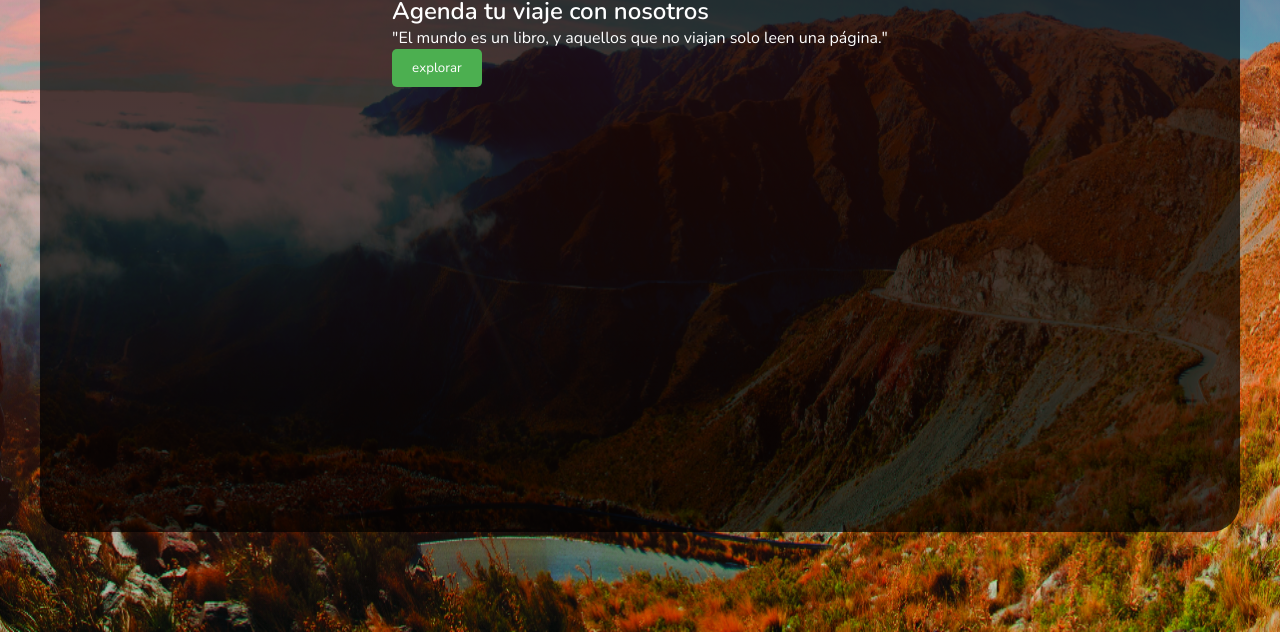
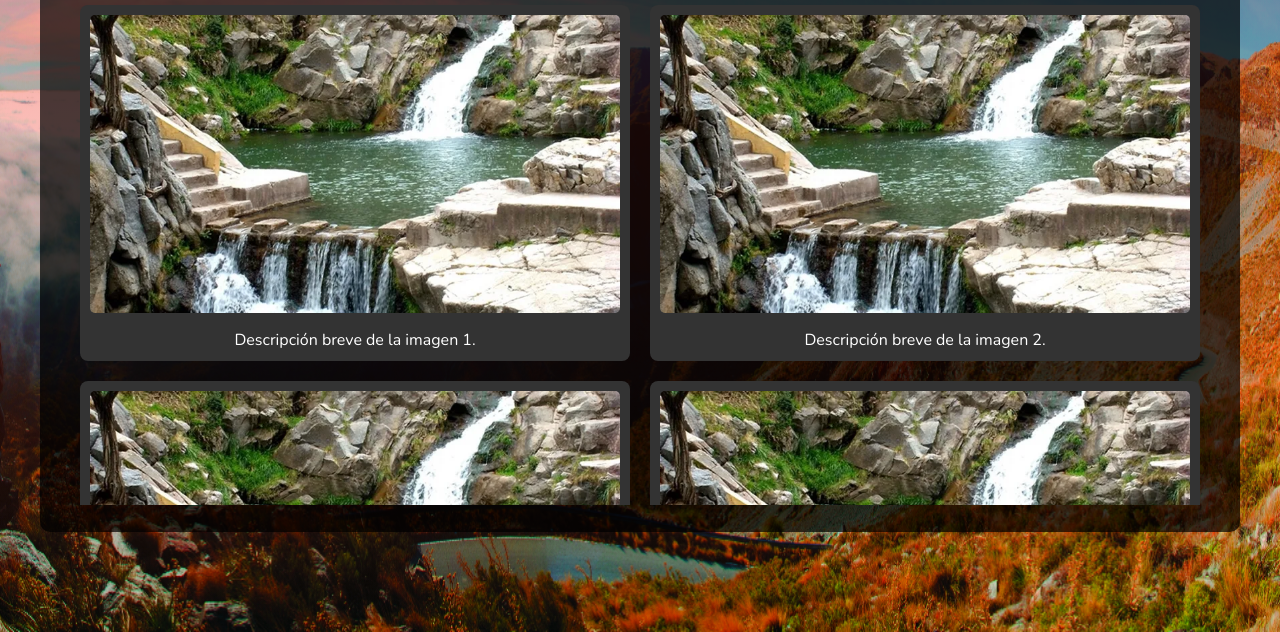
Before and after one commit to MarcosUlp/proyectoWeb, a plain HTML site: page Localidades.html in a window 1280 px wide. Shown: the part 168-800 px from the top of the page. Drawn offline with nearby package versions, Linux system fonts and the light colour scheme.

Commit message:
Localidades
contenido localidades actualizada

```diff
--- a/Css/estilo.css
+++ b/Css/estilo.css
@@ -25,11 +25,12 @@ body {
 .contenedor {
     width: 100%;
     height: 600px;
+    max-width: 1000px;
+    background-color: rgba(0, 0, 0, .7);
+    border-radius: 10px;
+    padding: 20px;
+    color: #fff;
     max-width: 1200px;
-    background-color: rgba(0, 0, 0, .7);
-    border-radius: 30px;
-    padding: 30px;
-    color: #fff;
 }
 
 .contenedor header {
@@ -80,6 +81,62 @@ body {
     flex-direction: column;
     height: 100%; /* O ajusta según la altura de la sección */
 }
+
+/* Estilo solo para la pagina "Localidades*/
+
+.Localidades .contenedor {
+    max-width: 1200px;
+    margin: 0 auto;
+    padding: 20px;
+    color: #fff;
+    background-color: rgba(0, 0, 0, 0.7);
+    border-radius: 10px;
+}
+
+.Localidades .contenido {
+    height: 520px; /* Fija la altura para que el contenedor no se expanda */
+    display: flex;
+    justify-content: center;
+    align-items: center;
+}
+
+.Localidades .tabla-contenido {
+    display: grid;
+    grid-template-columns: repeat(2, 1fr);
+    gap: 20px;
+    overflow-y: auto;
+    max-height: 100%; /* Limita la altura al 100% de .contenido */
+    padding: 20px;
+}
+
+.Localidades .item {
+    background-color: #333;
+    padding: 10px;
+    border-radius: 8px;
+    text-align: center;
+    color: white;
+}
+
+.Localidades .item img {
+    width: 100%;
+    height: auto;
+    border-radius: 5px;
+    margin-bottom: 10px;
+}
+
+.Localidades .tabla-contenido::-webkit-scrollbar {
+    width: 8px;
+}
+
+.Localidades .tabla-contenido::-webkit-scrollbar-thumb {
+    background-color: #888;
+    border-radius: 4px;
+}
+
+.Localidades .tabla-contenido::-webkit-scrollbar-thumb:hover {
+    background-color: #555;
+}
+
 .text-content {
     display: flex;
     width: 45%;
--- a/Localidades.html
+++ b/Localidades.html
@@ -8,7 +8,7 @@
     <script src="js/apps.js" defer></script>
 </head>
 
-<body>
+<body class="Localidades">
 
     <section class="contenedor">
         <header>
@@ -26,24 +26,37 @@
         </header>
 
         <div class="contenido">
-
-            <div class="left">
-
-                <h2>Agenda tu viaje con nosotros</h2>
-
-                <p>"El mundo es un libro, y aquellos que no viajan solo leen una página."</p>
-
-                <button>explorar</button>
-
-                <div class="contacto">
-                    <a href="#"><i class="fa-brands fa-facebook"></i></a>
-                    <a href="#"><i class="fa-brands fa-x-twitter"></i></a>
-                    <a href="#"><i class="fa-brands fa-whatsapp"></i></a>
-                    <a href="#"><i class="fa-brands fa-telegram"></i></a>
+            <div class="tabla-contenido">
+                <div class="item">
+                    <img src="image/img2.webp" alt="Imagen 2">
+                    <p>Descripción breve de la imagen 1.</p>
                 </div>
-
+                <div class="item">
+                    <img src="image/img2.webp" alt="Imagen 2">
+                    <p>Descripción breve de la imagen 2.</p>
+                </div>
+                <div class="item">
+                    <img src="image/img2.webp" alt="Imagen 2">
+                    <p>Descripción breve de la imagen 3.</p>
+                </div>
+                <div class="item">
+                    <img src="image/img2.webp" alt="Imagen 2">
+                    <p>Descripción breve de la imagen 4.</p>
+                </div>
+                <div class="item">
+                    <img src="image/img2.webp" alt="Imagen 2">
+                    <p>Descripción breve de la imagen 4.</p>
+                </div>
+                <div class="item">
+                    <img src="image/img2.webp" alt="Imagen 2">
+                    <p>Descripción breve de la imagen 4.</p>
+                </div>
+                <div class="item">
+                    <img src="image/img2.webp" alt="Imagen 2">
+                    <p>Descripción breve de la imagen 4.</p>
+                </div>
+                <!-- Agrega más elementos "item" según sea necesario -->
             </div>
-
         </div>
 
     </section>
```
Also changed, not shown: index.html (+0 -1 lines).
